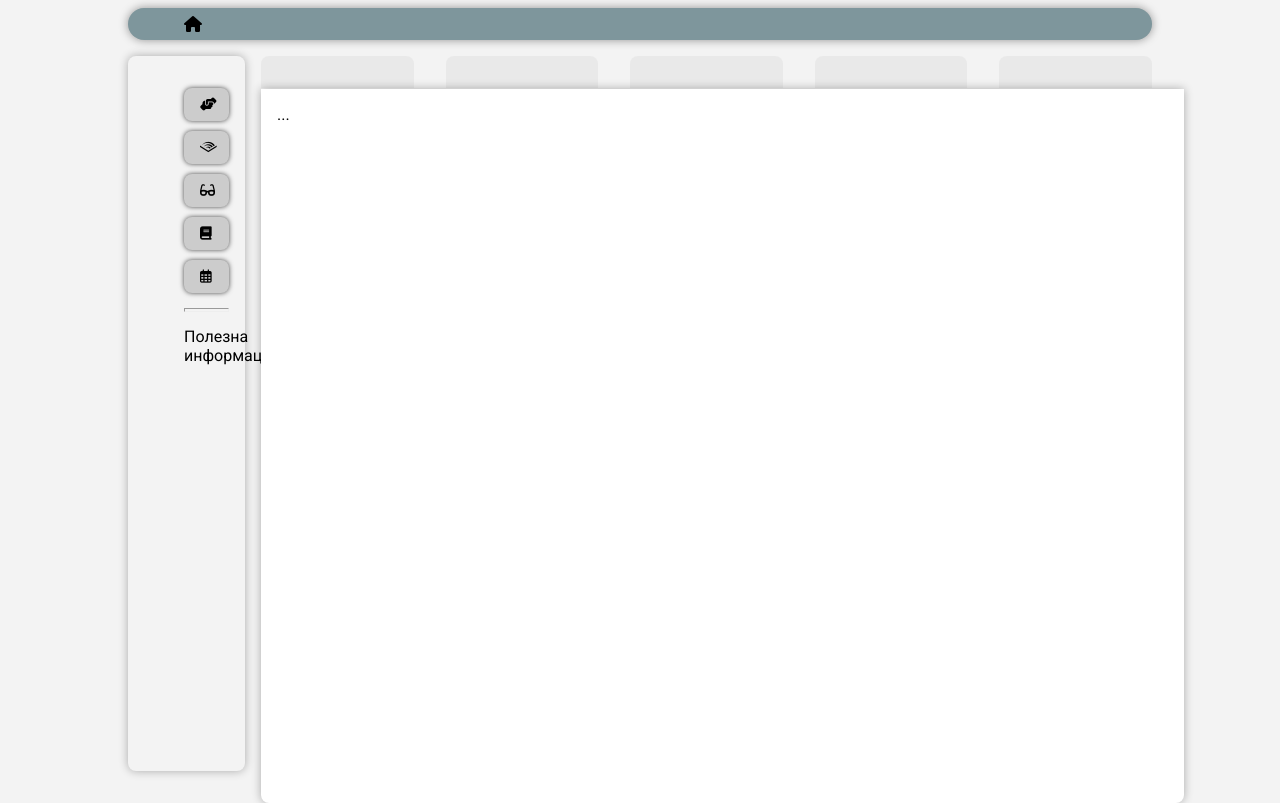
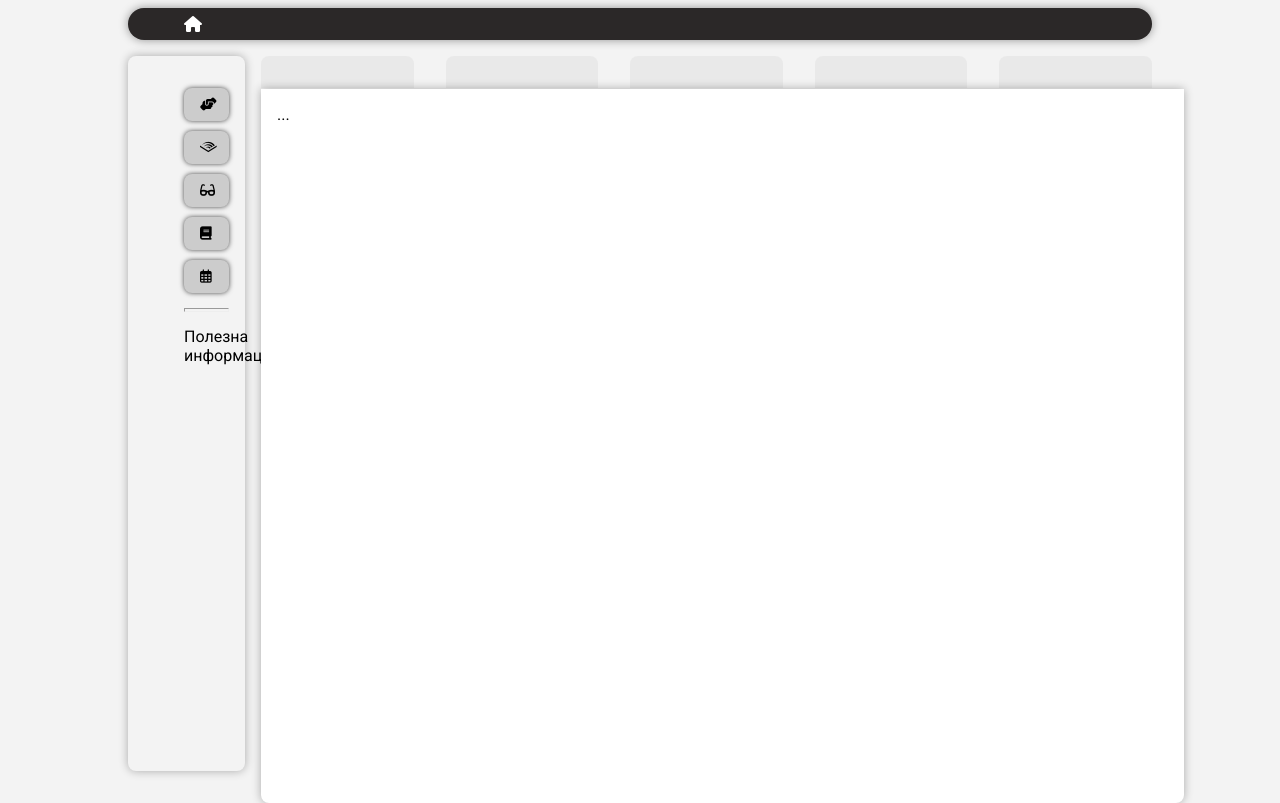
Before and after one commit to Sunzheini/ohmi_audit, a Django app: page / in a window 1280 px wide. Run offline with Django 5.2, Linux system fonts and the light colour scheme; some libraries are stand-ins or nearby versions.

Commit message:
Update style.css

```diff
--- a/static/css/style.css
+++ b/static/css/style.css
@@ -6,13 +6,14 @@
   /*--clr-nav-bg: #190f05;*/
   /*--clr-nav-bg: #e89238;*/
   /*--clr-nav-bg: #e89238;*/
-  --clr-nav-bg: #7E969C;
+  /*--clr-nav-bg: #7E969C;*/
+  --clr-nav-bg: #2b2828;
 
-  /*--clr-nav-a: #B5D1DB;*/
-  --clr-nav-a: black;
+  --clr-nav-a: white;
+  /*--clr-nav-a: black;*/
 
-  /*--clr-nav-a-hover: #555;*/
-  --clr-nav-a-hover: #dedede;
+  --clr-nav-a-hover: #555;
+  /*--clr-nav-a-hover: #dedede;*/
 
   --clr-title-text: #333;
   --clr-p-text: #666;
@@ -142,6 +143,7 @@ i {
 
 .header .navigation .nav-list .nav-item:hover {
   background-color: var(--clr-nav-a-hover);
+  cursor: pointer;
 }
 
 .header .navigation .nav-list .nav-item a,
```
